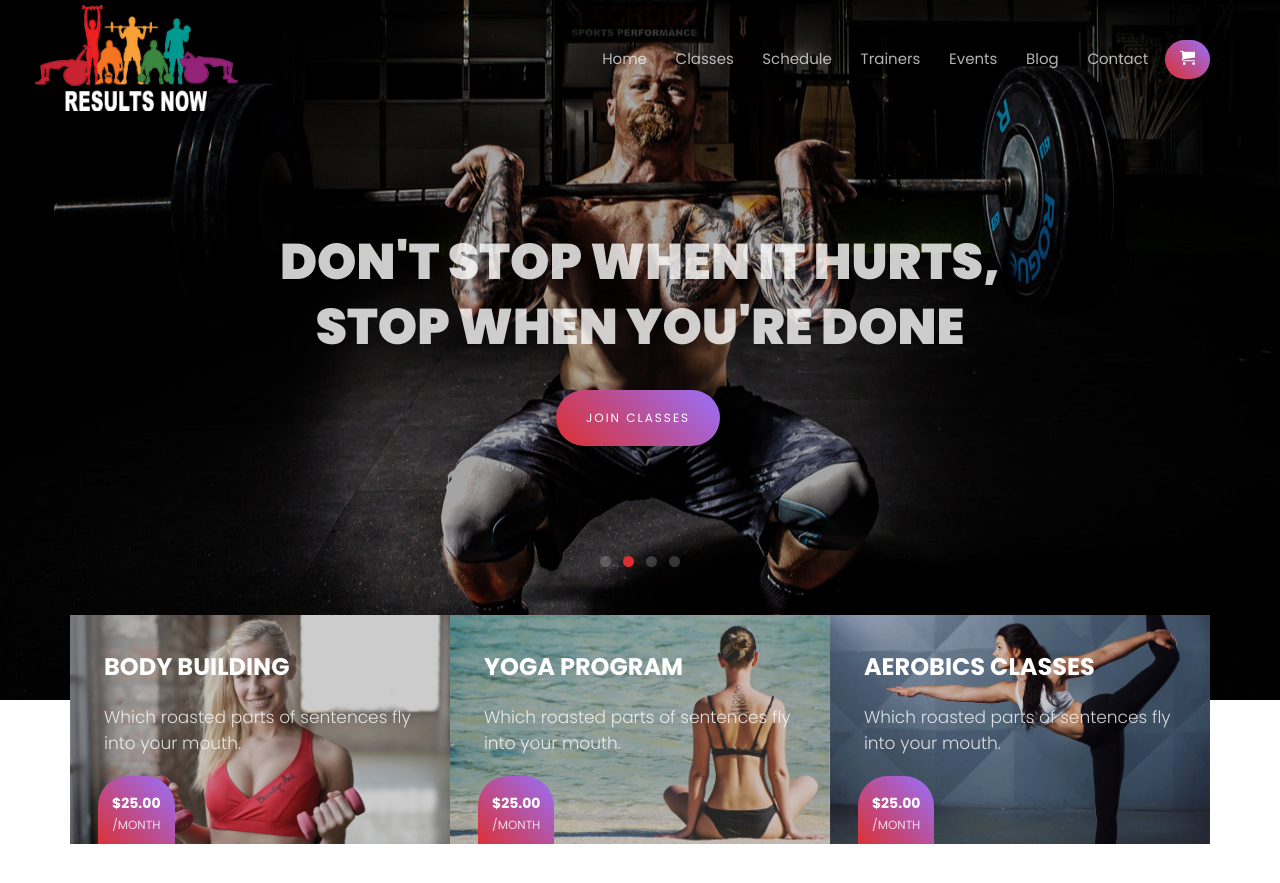
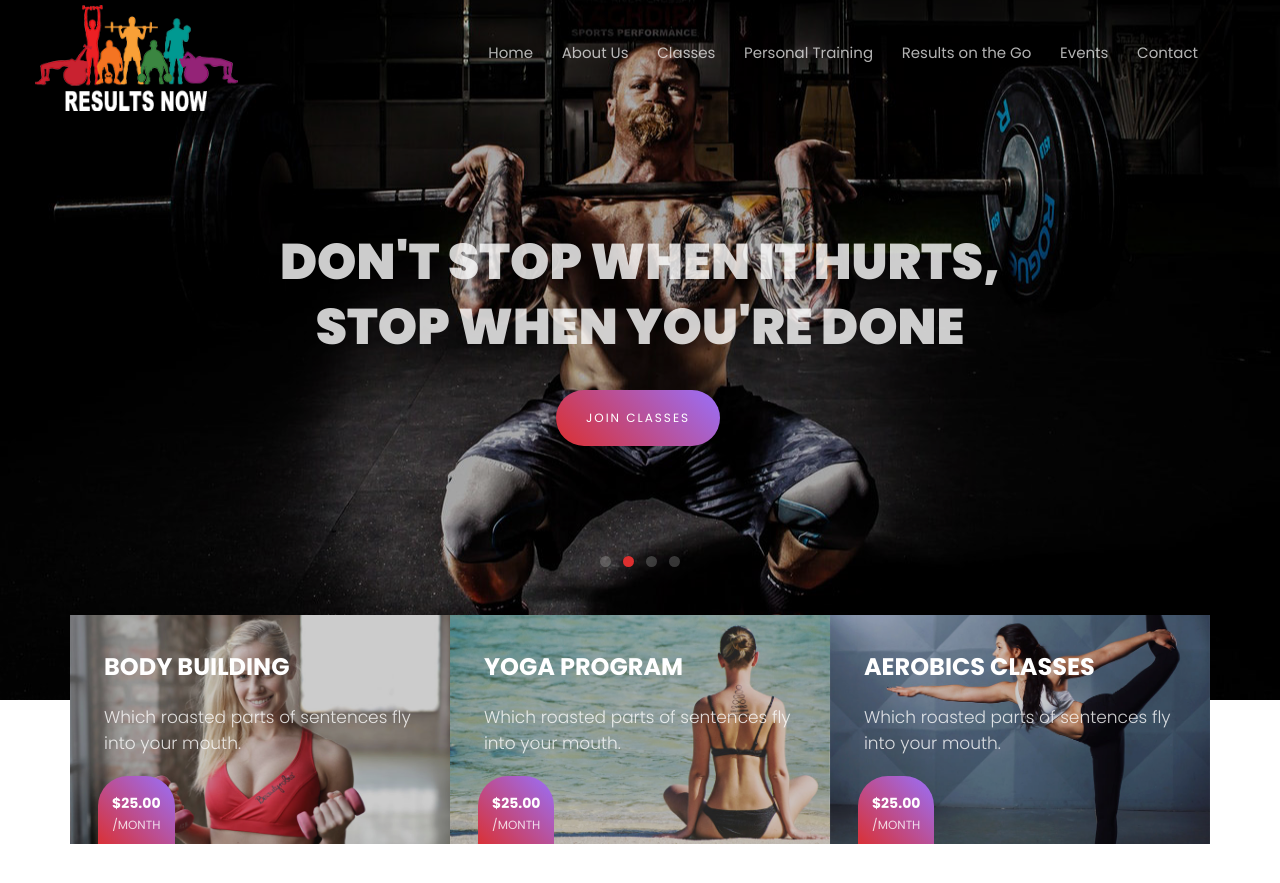
Before and after one commit to ResultsNow/resultsnow.github.io, a Jekyll site: the page built from index.html, in a window 1280 px wide and 900 px high. Shown: the top 883 px of the window. Built offline with Jekyll 4.4.1, drawn with Linux system fonts in a browser that asks for light colours; some web fonts are replaced.

Commit message:
update navbar

```diff
--- a/_layouts/default.html
+++ b/_layouts/default.html
@@ -20,6 +20,7 @@
 						<div class="col-md-9 text-right menu-1">
 							<ul>
 								<li><a href="{{ '/' | relative_url }}">Home</a></li>
+								<li><a href="{{ '/about/' | relative_url }}">About Us</a></li>
 								<li class="has-dropdown">
 									<a href="{{ '/classes/' | relative_url }}">Classes</a>
 									<ul class="dropdown">
@@ -30,13 +31,10 @@
 										<li><a href="#body-building">Body Building</a></li>
 									</ul>
 								</li>
-								<li><a href="{{ '/schedule/' | relative_url }}">Schedule</a></li>
-								<li><a href="{{ '/trainers/' | relative_url }}">Trainers</a></li>
+								<li><a href="{{ '/trainers/' | relative_url }}">Personal Training</a></li>
+								<li><a href="{{ '/schedule/' | relative_url }}">Results on the Go</a></li>
 								<li><a href="{{ '/events/' | relative_url }}">Events</a></li>
-								<li><a href="{{ '/blog/' | relative_url }}">Blog</a></li>
 								<li><a href="{{ '/contact/' | relative_url }}">Contact</a></li>
-								<li class="btn-cta"><a href="{{ '/#' | relative_url }}"><span><i
-												class="icon-cart"></i></span></a></li>
 							</ul>
 						</div>
 					</div>
```
